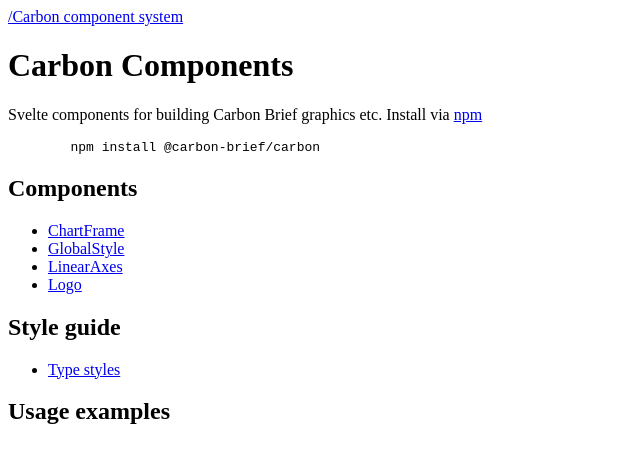
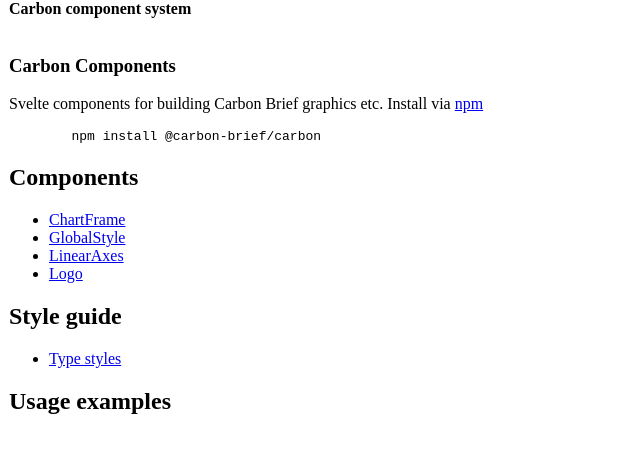
Before and after one commit to carbonbrief/carbon-components, a SvelteKit app: page / in a window 1280 px wide. Shown: the top 462 px of the page, without its empty margins (0-640 px from the left). Built offline with nearby package versions, Linux system fonts and the light colour scheme.

Commit message:
Update +layout.svelte

```diff
--- a/src/routes/+layout.svelte
+++ b/src/routes/+layout.svelte
@@ -11,11 +11,48 @@
 	/>
 </svelte:head>
 <GlobalStyle></GlobalStyle>
-<a href="/">/Carbon component system</a>
+
+<article>
+<nav class="sticky-nav"><a href="/">Carbon component system</a></nav>
+<section>
 <slot />
+</section>
+</article>
 <div class="page-footer" />
 
 <style>
+	:global(body){
+		margin: 0;
+		padding: 0;
+	}
+	article{
+		padding:0.5lh;
+		padding-top: 0;
+	}
+	section{
+		padding-top: 2lh;
+	}
+
+	.sticky-nav{
+		font-weight: bold;
+		position: fixed;
+		backdrop-filter: blur(5px);
+		display: flex;
+		justify-content:start;
+		background-color: rgba(255,255,255,0.5);
+		margin: 0;
+		width:100%;
+	}
+
+	.sticky-nav a{
+		text-decoration: none;
+		color: black;
+	}
+	.sticky-nav a:hover{
+		text-decoration: none;
+		color: red;
+	}
+
 	:global(h2.docs) {
 		border-bottom: 1px solid black;
 		margin-top: 2rem;
```
